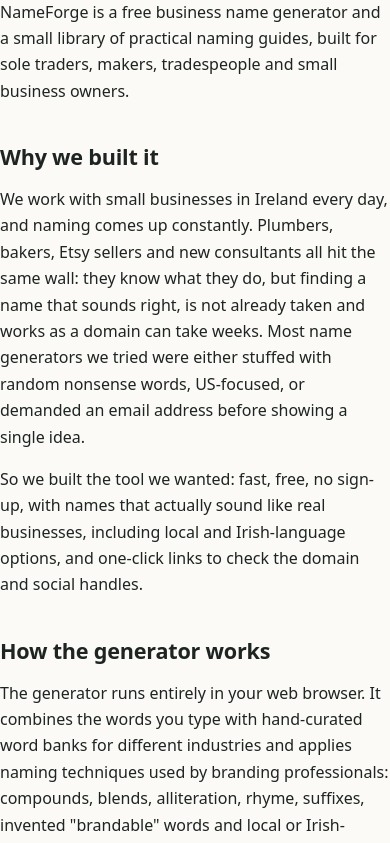
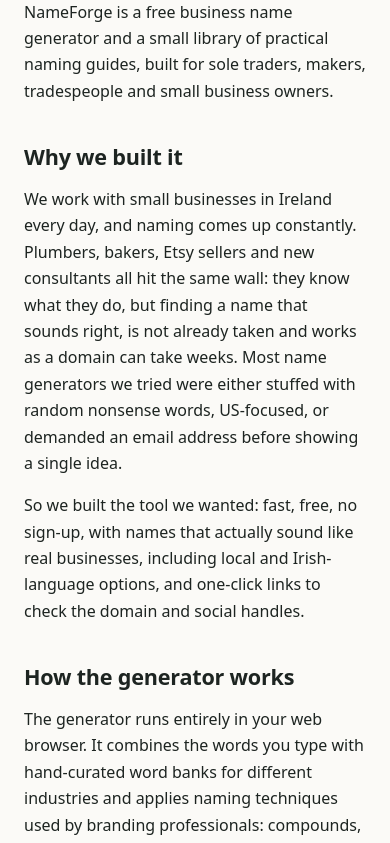
Before and after one commit to DonnaReilly/nameforge, a plain HTML site: page public/about/index.html in a window 390 px wide. Shown: the part 187-1030 px from the top of the page. Drawn offline with Linux system fonts and the light colour scheme.

Commit message:
Fix mobile side margins on content pages
Co-authored-by: Titch <DonnaReilly@users.noreply.github.com>

```diff
--- a/public/assets/style.css
+++ b/public/assets/style.css
@@ -74,7 +74,7 @@ details.check[open] summary{border-color:var(--brand)}
 .toast{position:fixed;left:50%;bottom:18px;transform:translateX(-50%) translateY(120px);background:var(--ink);color:#fff;padding:10px 18px;border-radius:999px;font-weight:600;transition:transform .25s;z-index:20}
 .toast.show{transform:translateX(-50%) translateY(0)}
 /* content */
-.content{padding:8px 0 30px}
+.content{padding-top:8px;padding-bottom:30px}
 .content p,.content li{max-width:72ch}
 .content ul,.content ol{padding-left:1.3em}
 .callout{background:var(--brand-l);border-left:4px solid var(--brand);padding:12px 16px;border-radius:0 10px 10px 0;margin:1.2em 0}
```
